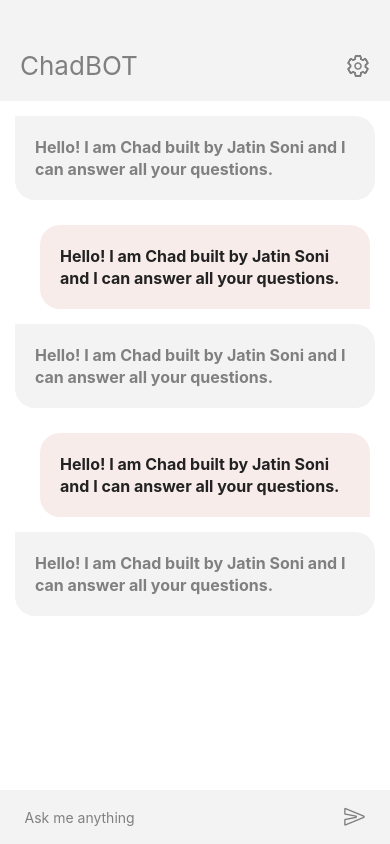
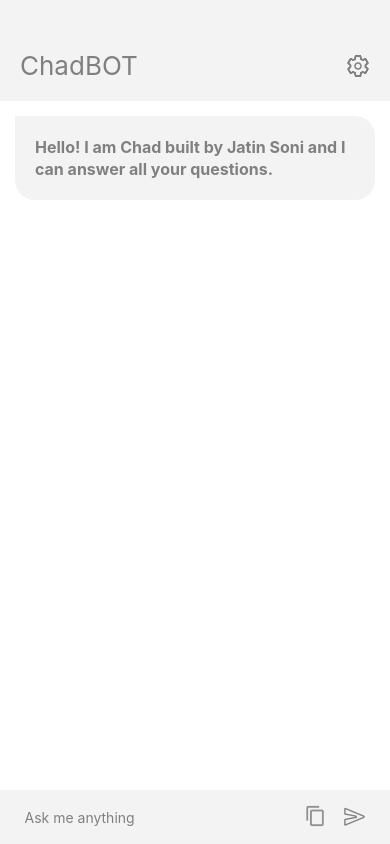
Before and after one commit to jatin-02/ChadBOT, a React Native app: screen /Chat in a window 390 px wide. Built offline with nearby package versions, Linux system fonts and the light colour scheme.

Commit message:
copyToClipboard added

```diff
--- a/src/components/SettingsHeader.js
+++ b/src/components/SettingsHeader.js
@@ -14,6 +14,7 @@ const SettingsHeader = ({ navigation }) => {
         <MaterialIcons
           name="keyboard-backspace"
           size={32}
+          style={styles.icon}
           color={
             darkTheme ? COLORS_DARK.secondaryTwo : COLORS_LIGHT.secondaryTwo
           }
@@ -38,7 +39,10 @@ const styles = StyleSheet.create({
   title: {
     color: "#222",
     fontSize: 22,
-    marginLeft: SPACING.regular,
+    // marginLeft: SPACING.regular,
+  },
+  icon: {
+    paddingRight: SPACING.regular,
   },
 });
 
--- a/src/screens/Chat.js
+++ b/src/screens/Chat.js
@@ -7,9 +7,12 @@ import {
   View,
   Keyboard,
   ActivityIndicator,
+  Alert,
 } from "react-native";
+import * as Clipboard from "expo-clipboard";
 import React, { useState, useRef, useContext } from "react";
 import { Ionicons } from "@expo/vector-icons";
+import { MaterialIcons } from "@expo/vector-icons";
 import axios from "axios";
 import ChatHeader from "../components/ChatHeader";
 import { API_KEY } from "@env";
@@ -24,33 +27,29 @@ const Chat = ({ navigation }) => {
       type: "bot",
       text: "Hello! I am Chad built by Jatin Soni and I can answer all your questions.",
     },
-    {
-      type: "user",
-      text: "Hello! I am Chad built by Jatin Soni and I can answer all your questions.",
-    },
-    {
-      type: "bot",
-      text: "Hello! I am Chad built by Jatin Soni and I can answer all your questions.",
-    },
-    {
-      type: "user",
-      text: "Hello! I am Chad built by Jatin Soni and I can answer all your questions.",
-    },
-    {
-      type: "bot",
-      text: "Hello! I am Chad built by Jatin Soni and I can answer all your questions.",
-    },
   ]);
   const [textInput, setTextInput] = useState("");
   const [loading, setLoading] = useState(false);
+  const [visible, setVisible] = useState(false);
 
   const apiUrl =
     "https://api.openai.com/v1/engines/text-davinci-002/completions";
 
   const flatListRef = useRef();
 
-  const handleSendd = () => {
-    console.log(theme);
+  const togglePopup = () => {
+    setVisible(true);
+    setTimeout(() => {
+      setVisible(false);
+    }, 3000);
+  };
+
+  const handleCopy = () => {
+    const lastMessage = data[data.length - 1]?.text;
+    if (lastMessage) {
+      Clipboard.setStringAsync(lastMessage);
+    }
+    togglePopup();
   };
 
   const handleSend = async () => {
@@ -95,13 +94,15 @@ const Chat = ({ navigation }) => {
     <View style={[styles.container, theme.container]}>
       <ChatHeader navigation={navigation} />
 
+      <View style={[styles.body, theme.body]}>
         <FlatList
           ref={flatListRef}
           data={data}
           keyExtractor={(item, index) => index.toString()}
-        style={[styles.body, theme.body]}
           renderItem={({ item }) => (
-          <View style={item.type === "user" ? styles.userList : styles.botList}>
+            <View
+              style={item.type === "user" ? styles.userList : styles.botList}
+            >
               <Text
                 style={
                   item.type === "user"
@@ -114,6 +115,12 @@ const Chat = ({ navigation }) => {
             </View>
           )}
         />
+        {visible && (
+          <View style={styles.copyText}>
+            <Text style={{ color: "#fff" }}>Copied!</Text>
+          </View>
+        )}
+      </View>
 
       <View style={styles.bottom}>
         <TextInput
@@ -123,10 +130,20 @@ const Chat = ({ navigation }) => {
           placeholderTextColor={
             darkTheme ? COLORS_DARK.secondaryTwo : COLORS_LIGHT.secondaryTwo
           }
+          selectionColor={COLORS_LIGHT.secondaryTwo}
           style={{ width: "80%" }}
         />
 
-        <TouchableOpacity onPress={handleSendd}>
+        <TouchableOpacity onPress={handleCopy}>
+          <MaterialIcons
+            name="content-copy"
+            size={22}
+            color="#919191"
+            style={{ marginRight: 10 }}
+          />
+        </TouchableOpacity>
+
+        <TouchableOpacity onPress={handleSend}>
           {loading ? (
             <ActivityIndicator color="#919191" />
           ) : (
@@ -152,6 +169,7 @@ const styles = StyleSheet.create({
     alignItems: "center",
   },
   body: {
+    flex: 1,
     width: "100%",
     padding: SPACING.regular,
   },
@@ -194,6 +212,18 @@ const styles = StyleSheet.create({
     marginVertical: SPACING.regular,
     borderRadius: SPACING.large,
   },
+
+  copyText: {
+    flexDirection: "row",
+    justifyContent: "flex-end",
+    alignSelf: "flex-end",
+    backgroundColor: "#BFC869",
+    padding: SPACING.regular,
+
+    borderTopLeftRadius: SPACING.large,
+    borderTopRightRadius: SPACING.large,
+    borderBottomRightRadius: SPACING.large,
+  },
 });
 
 const darkChat = StyleSheet.create({
--- a/src/screens/Settings.js
+++ b/src/screens/Settings.js
@@ -6,7 +6,6 @@ import ThemeContext from "./../hooks/Context";
 import Checkbox from "expo-checkbox";
 
 const Setting = ({ navigation }) => {
-  // const [checked, setChecked] = useState(false);
   const { darkTheme, setDarkTheme } = useContext(ThemeContext);
   const theme = darkTheme ? darkSettings : lightSettings;
 
```
Lines whose indentation alone changed are shown as unchanged.
